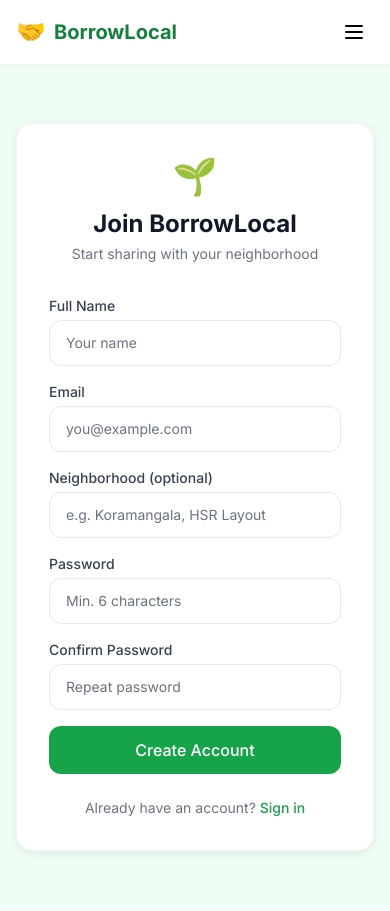
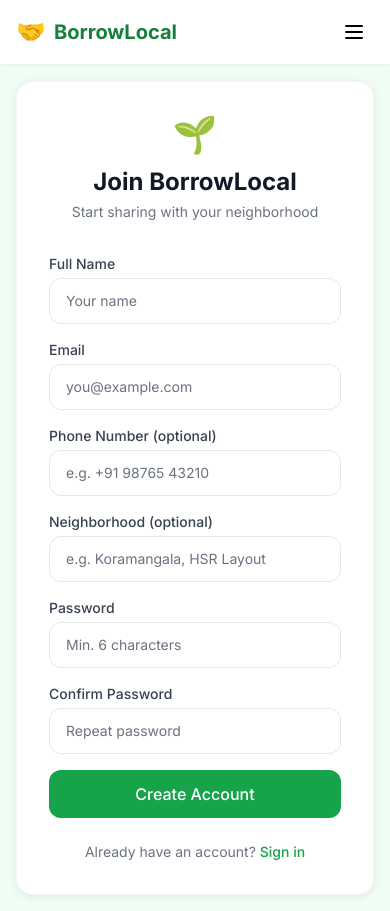
Before and after one commit to stud2000/Borrow-on-rent-website, a React (Create React App) app in the folder frontend/: page /register in a window 390 px wide. Built offline with nearby package versions, Linux system fonts and the light colour scheme.

Commit message:
Add phone number input field to registration form

```diff
--- a/frontend/src/pages/Register.jsx
+++ b/frontend/src/pages/Register.jsx
@@ -4,7 +4,7 @@ import { useAuth } from '../context/AuthContext';
 import toast from 'react-hot-toast';
 
 export default function Register() {
-  const [form, setForm] = useState({ name: '', email: '', password: '', confirmPassword: '', neighborhood: '' });
+  const [form, setForm] = useState({ name: '', email: '', phone: '', password: '', confirmPassword: '', neighborhood: '' });
   const [loading, setLoading] = useState(false);
   const { register } = useAuth();
   const navigate = useNavigate();
@@ -15,7 +15,7 @@ export default function Register() {
     if (form.password.length < 6) return toast.error('Password must be at least 6 characters');
     setLoading(true);
     try {
-      await register({ name: form.name, email: form.email, password: form.password, neighborhood: form.neighborhood });
+      await register({ name: form.name, email: form.email, phone: form.phone, password: form.password, neighborhood: form.neighborhood });
       toast.success('Welcome to BorrowLocal! 🎉 Please check your email for confirmation.');
       navigate('/');
     } catch (err) {
@@ -45,6 +45,12 @@ export default function Register() {
             <label className="block text-sm font-medium text-gray-700 mb-1">Email</label>
             <input type="email" value={form.email} onChange={e => setForm({...form, email: e.target.value})}
               className="input-field" placeholder="you@example.com" required autoComplete="email" />
+          </div>
+
+          <div>
+            <label className="block text-sm font-medium text-gray-700 mb-1">Phone Number (optional)</label>
+            <input type="tel" value={form.phone} onChange={e => setForm({...form, phone: e.target.value})}
+              className="input-field" placeholder="e.g. +91 98765 43210" />
           </div>
 
           <div>
```
